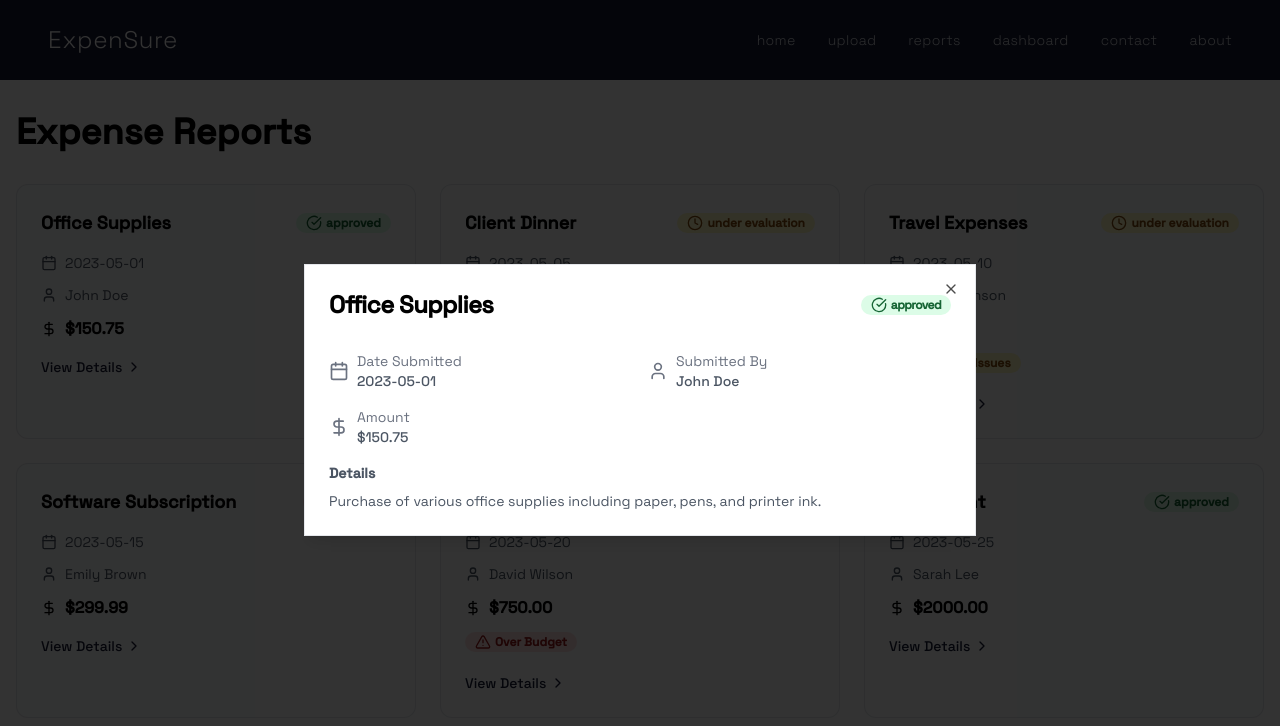
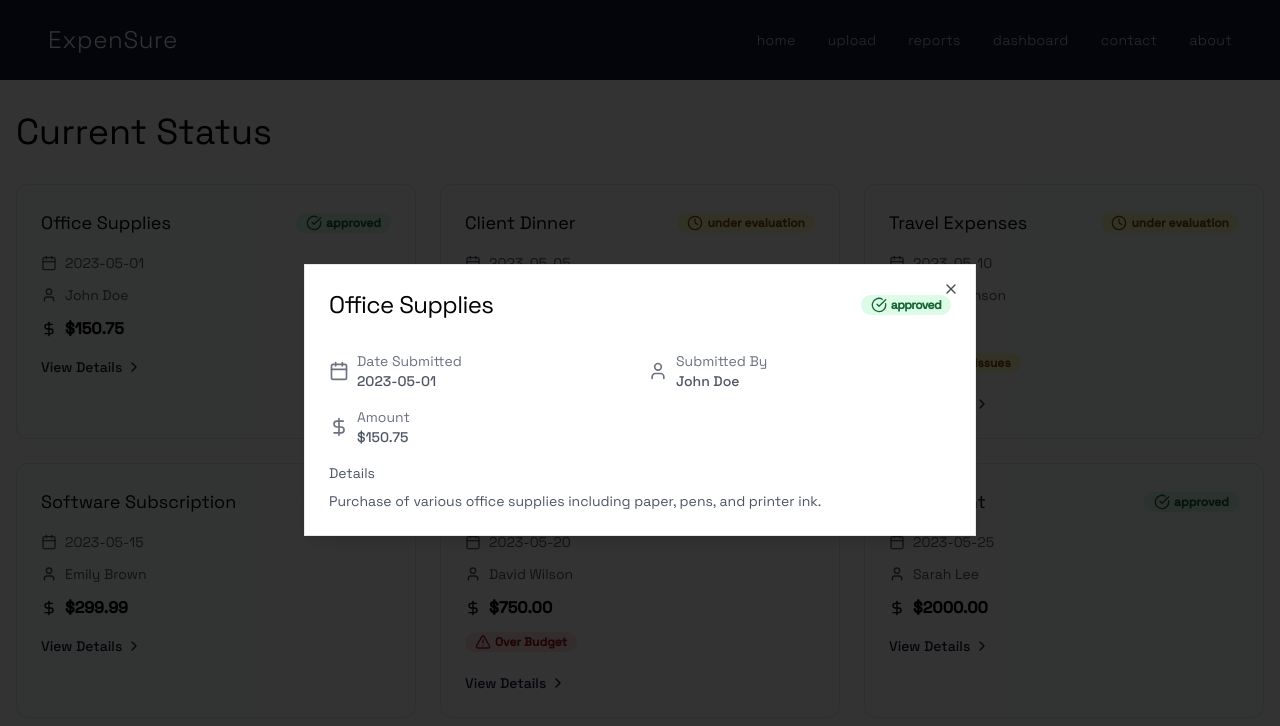
Before and after one commit to JayGuri/JBBR_LOC7, a React (Vite) app in the folder frontend/: page /reports in a window 1280 px wide. Both pictures are taken after a click on the element 216 px from the left and 311 px from the top of the page. Shown: the top 726 px of the page. Built offline with nearby package versions, Linux system fonts and the light colour scheme.

Commit message:
Modified report page

```diff
--- a/frontend/src/pages/ReportsPage.tsx
+++ b/frontend/src/pages/ReportsPage.tsx
@@ -100,7 +100,7 @@ export function ReportsPage() {
     <div className="min-h-screen bg-[#ffffff]">
       <Navbar />
       <div className="container mx-auto px-4 py-8">
-        <h1 className="text-4xl font-bold mb-8 text-[#000000]">Expense Reports</h1>
+        <h1 className="text-4xl font-normal mb-8 text-[#000000] font-['Space_Grotesk']">Current Status</h1>
         <div className="grid grid-cols-1 md:grid-cols-2 lg:grid-cols-3 gap-6">
           {dummyReports.map((report) => (
             <SpotlightCard
@@ -111,7 +111,9 @@ export function ReportsPage() {
             >
               <div className="flex flex-col h-full">
                 <div className="flex items-center justify-between mb-4">
-                  <h3 className="text-lg font-bold text-[#000000] group-hover:text-[#161a34]">{report.title}</h3>
+                  <h3 className="text-lg font-normal text-[#000000] group-hover:text-[#161a34] font-['Space_Grotesk']">
+                    {report.title}
+                  </h3>
                   <Badge className={`${statusConfig[report.status].color} transition-transform group-hover:scale-105`}>
                     {React.createElement(statusConfig[report.status].icon, { className: "w-4 h-4 mr-1" })}
                     {report.status.replace("_", " ")}
@@ -150,7 +152,7 @@ export function ReportsPage() {
       <Dialog open={!!selectedReport} onOpenChange={() => setSelectedReport(null)}>
         <DialogContent className="bg-[#ffffff] text-[#000000] max-w-2xl">
           <DialogHeader>
-            <DialogTitle className="text-2xl font-bold flex items-center justify-between">
+            <DialogTitle className="text-2xl font-normal flex items-center justify-between font-['Space_Grotesk']">
               {selectedReport?.title}
               {selectedReport && (
                 <Badge className={statusConfig[selectedReport.status].color}>
@@ -196,7 +198,7 @@ export function ReportsPage() {
                   )}
                 </div>
                 <div className="mt-6">
-                  <h4 className="font-semibold mb-2">Details</h4>
+                  <h4 className="font-normal mb-2 font-['Space_Grotesk']">Details</h4>
                   <p className="text-gray-600">{selectedReport?.content}</p>
                 </div>
               </div>
```
